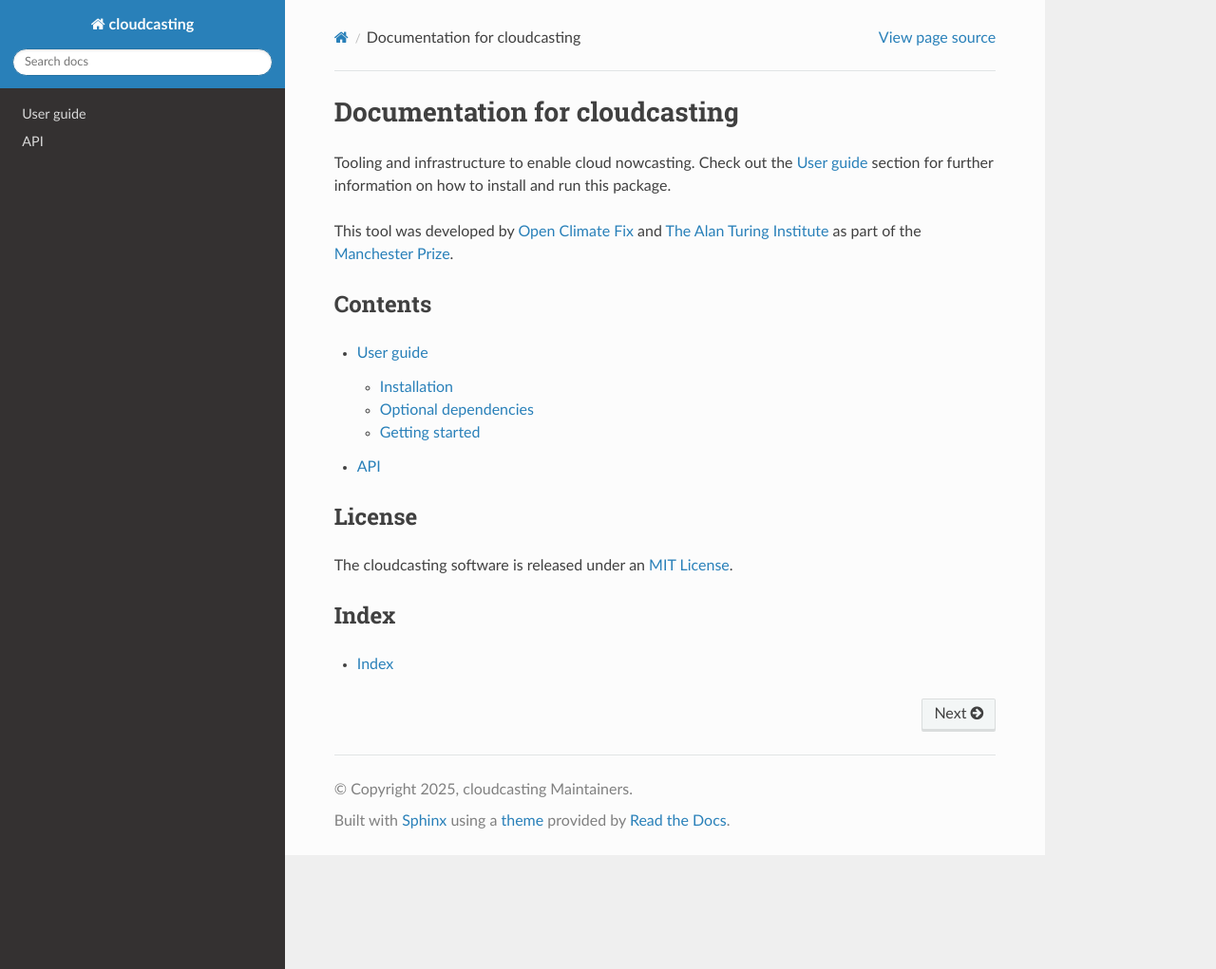
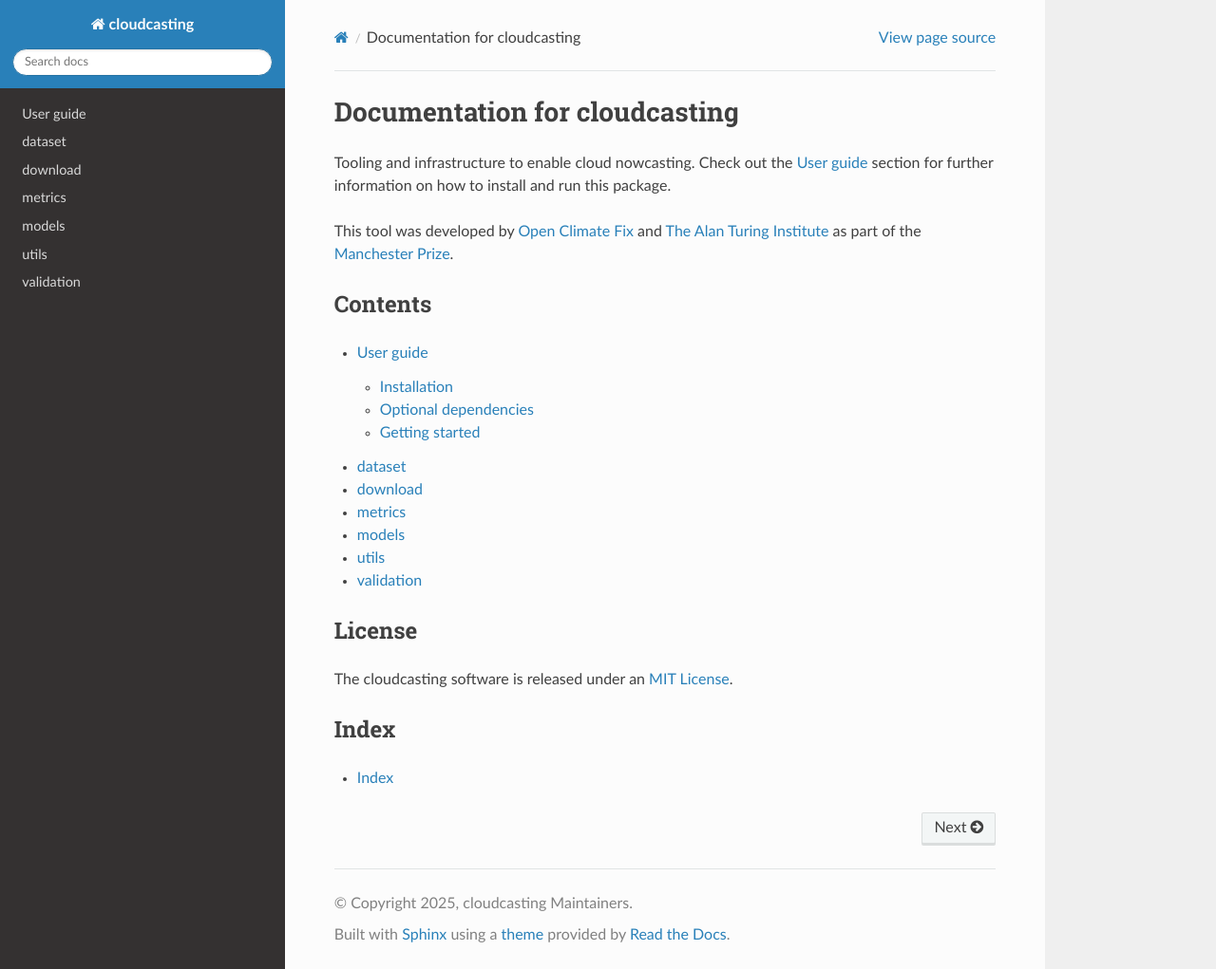
Before and after one commit to alan-turing-institute/cloudcasting, a Sphinx documentation site: the page built from docs/source/index.rst, in a window 1280 px wide and 1021 px high. Shown: the whole window at 95% size. Built offline with Sphinx 7.4.7 and the Read the Docs theme 3.1.0, drawn with Linux system fonts in a browser that asks for light colours.

Commit message:
Separate pages for each module

```diff
--- a/docs/source/api.rst
+++ /dev/null
@@ -1,20 +0,0 @@
-API
-===
-
-.. automodule:: cloudcasting.dataset
-   :members:
-
-.. automodule:: cloudcasting.download
-   :members:
-
-.. automodule:: cloudcasting.metrics
-   :members:
-
-.. automodule:: cloudcasting.models
-   :members:
-
-.. automodule:: cloudcasting.utils
-   :members:
-
-.. automodule:: cloudcasting.validation
-   :members:
--- /dev/null
+++ b/docs/source/dataset.rst
@@ -0,0 +1,5 @@
+dataset
+=======
+
+.. automodule:: cloudcasting.dataset
+   :members:
--- /dev/null
+++ b/docs/source/download.rst
@@ -0,0 +1,5 @@
+download
+========
+
+.. automodule:: cloudcasting.download
+   :members:
--- a/docs/source/index.rst
+++ b/docs/source/index.rst
@@ -16,7 +16,12 @@ Contents
    :maxdepth: 2
 
    usage
-   api
+   dataset
+   download
+   metrics
+   models
+   utils
+   validation
 
 License
 -------
--- /dev/null
+++ b/docs/source/metrics.rst
@@ -0,0 +1,5 @@
+metrics
+=======
+
+.. automodule:: cloudcasting.metrics
+   :members:
--- /dev/null
+++ b/docs/source/models.rst
@@ -0,0 +1,5 @@
+models
+======
+
+.. automodule:: cloudcasting.models
+   :members:
--- /dev/null
+++ b/docs/source/utils.rst
@@ -0,0 +1,5 @@
+utils
+=====
+
+.. automodule:: cloudcasting.utils
+   :members:
--- /dev/null
+++ b/docs/source/validation.rst
@@ -0,0 +1,5 @@
+validation
+==========
+
+.. automodule:: cloudcasting.validation
+   :members:
```
